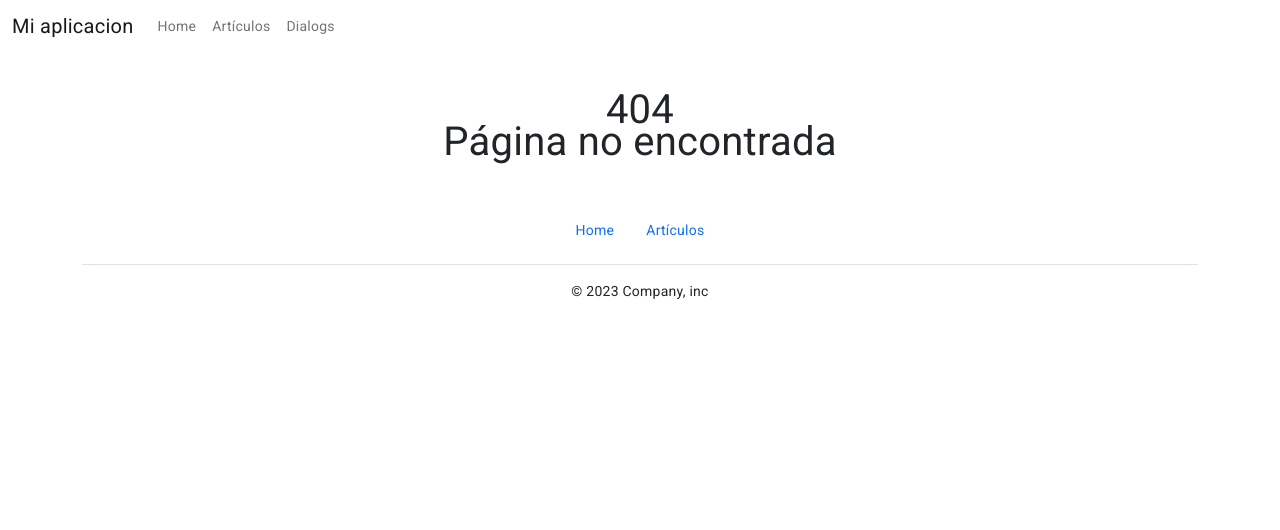
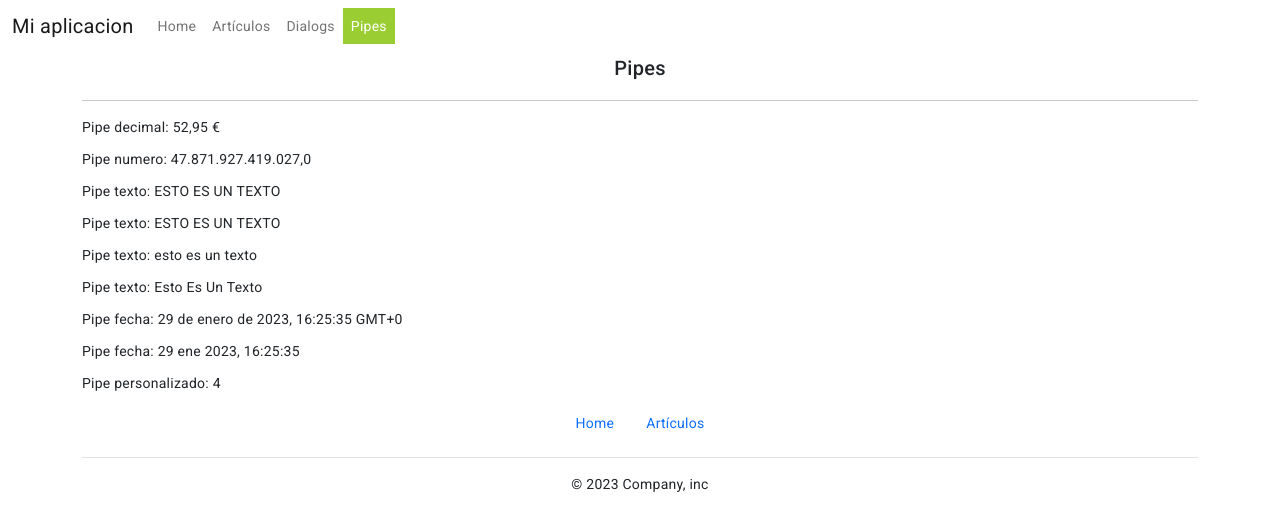
Before and after one commit to SrDmitrovSolvam/AngularEjemplos2, an Angular app: page /pipes in a window 1280 px wide. Before the commit this address had no page. Shown: the top 530 px of the page. Built offline with nearby package versions, Linux system fonts and the light colour scheme.

Commit message:
Pipes implementados. Pipe personalizado creado

```diff
--- a/src/app/app-routing.module.ts
+++ b/src/app/app-routing.module.ts
@@ -4,6 +4,7 @@ import {HomeComponent} from "./pages/home/home.component";
 import {ArticulosComponent} from "./pages/articulos/articulos.component";
 import {NotfoundComponent} from "./pages/notfound/notfound.component";
 import {DialogComponent} from "./pages/dialog/dialog/dialog.component";
+import {PipesComponent} from "./pages/pipes/pipes.component";
 
 //Aquí se definen los componentes que tienen navegacion
 const routes: Routes = [
@@ -29,6 +30,10 @@ const routes: Routes = [
     path: 'dialog',
     component: DialogComponent
   },
+  {
+    path: 'pipes',
+    component: PipesComponent
+  },
 
   //Recogedor de direcciones malas - SIEMPRE AL FINAL
   {
--- a/src/app/app.module.ts
+++ b/src/app/app.module.ts
@@ -1,4 +1,4 @@
-import { NgModule } from '@angular/core';
+import {LOCALE_ID, NgModule} from '@angular/core';
 import { BrowserModule } from '@angular/platform-browser';
 
 import { AppRoutingModule } from './app-routing.module';
@@ -23,6 +23,12 @@ import { BasicDialogComponent } from './pages/dialog/basic-dialog/basic-dialog.c
 import {MatDialogModule} from "@angular/material/dialog";
 import { DataDialogComponent } from './pages/dialog/data-dialog/data-dialog.component';
 import { PipesComponent } from './pages/pipes/pipes.component';
+import localeES from '@angular/common/locales/es'
+//Así se importa el locale del idioma
+import {DatePipe, registerLocaleData} from "@angular/common";
+import { PipePersonalizadoPipe } from './pages/pipes/custom/pipe-personalizado.pipe';
+//Así se registra
+registerLocaleData(localeES, 'es')
 
 @NgModule({
   declarations: [
@@ -35,7 +41,8 @@ import { PipesComponent } from './pages/pipes/pipes.component';
     DialogComponent,
     BasicDialogComponent,
     DataDialogComponent,
-    PipesComponent
+    PipesComponent,
+    PipePersonalizadoPipe
   ],
   imports: [
     BrowserModule,
@@ -52,7 +59,12 @@ import { PipesComponent } from './pages/pipes/pipes.component';
     MatButtonModule,
     MatDialogModule
   ],
-  providers: [],
+  providers: [
+    //Así se inyecta el locale español
+    {provide:LOCALE_ID, useValue:'es-ES'},
+    // Inyectar DatePipe
+    DatePipe
+  ],
   bootstrap: [AppComponent]
 })
 export class AppModule { }
--- a/src/app/layout/navbar/navbar.component.html
+++ b/src/app/layout/navbar/navbar.component.html
@@ -27,6 +27,11 @@
         <li class="nav-item" [routerLinkActive]="['active']">
           <a class="nav-link" [routerLink]="['dialog']">Dialogs</a>
         </li>
+
+        <!--Página 4 -->
+        <li class="nav-item" [routerLinkActive]="['active']">
+          <a class="nav-link" [routerLink]="['pipes']">Pipes</a>
+        </li>
       </ul>
     </div>
   </div>
--- /dev/null
+++ b/src/app/pages/pipes/custom/pipe-personalizado.pipe.ts
@@ -0,0 +1,22 @@
+import { Pipe, PipeTransform } from '@angular/core';
+
+@Pipe({
+  name: 'pipePersonalizado'
+})
+export class PipePersonalizadoPipe implements PipeTransform {
+
+  // Value -> Valor de entrada
+  // Args -> opciones del pipe
+  // retorno
+
+
+  transform(
+    value: number, //Valor de entrada
+    exponente: number = 1 //opciones - argumentos que recibe (si no recibe, cuenta con valor predeterminado)
+  ): number //valor de salida
+  {
+    //acciones
+    return Math.pow(value, exponente);
+  }
+
+}
--- a/src/app/pages/pipes/pipes.component.html
+++ b/src/app/pages/pipes/pipes.component.html
@@ -1 +1,48 @@
-<p>pipes works!</p>
+<div class="container">
+  <h2 class="text-center">Pipes</h2>
+  <hr>
+
+  <!--Pipe decimal-->
+  <div class="m-auto w-0">
+    <!--Se especifica que tipo de pipe es y sus propiedades-->
+    <p>Pipe decimal: {{decimal | currency:
+      'EUR':
+      'symbol':
+      '1.0-2':
+      'es'}}</p>
+  </div>
+
+  <!--Pipe number-->
+  <div class="m-auto w-0">
+    <p>Pipe numero: {{numero | number: '2.1-5': 'es'}}</p>
+  </div>
+
+  <!--Pipe text-->
+  <div class="m-auto w-0">
+    <!--La manera normal-->
+    <p>Pipe texto: {{texto.toUpperCase()}}</p>
+    <!--Usando pipes-->
+    <p>Pipe texto: {{texto | uppercase}}</p>
+    <p>Pipe texto: {{texto | lowercase}}</p>
+    <p>Pipe texto: {{texto | titlecase}}</p>
+  </div>
+
+  <!--Pipe date por html-->
+  <div class="m-auto w-0">
+    <p>Pipe fecha: {{fechaHTML | date: 'long': '': 'es'}}</p>
+  </div>
+  <!--Pipe date por TS-->
+  <div class="m-auto w-0">
+    <p>Pipe fecha: {{fechaTS}}</p>
+  </div>
+
+  <!--Pipe personalizado-->
+  <div class="m-auto w-0">
+    <p>Pipe personalizado: {{2 | pipePersonalizado: 2}}</p>
+  </div>
+
+
+
+
+
+</div>
--- a/src/app/pages/pipes/pipes.component.ts
+++ b/src/app/pages/pipes/pipes.component.ts
@@ -1,4 +1,5 @@
 import { Component } from '@angular/core';
+import {DatePipe} from "@angular/common";
 
 @Component({
   selector: 'app-pipes',
@@ -7,4 +8,24 @@ import { Component } from '@angular/core';
 })
 export class PipesComponent {
 
+  // VARIABLES
+  texto = 'esto es un texto';
+  numero = 47871927419027;
+  decimal = 52.95;
+  fechaHTML = new Date();
+  fechaTS?: string | null;
+
+  // PIPES Por código
+
+  //Un pipe se importa con el constructor
+  constructor(private datePipe: DatePipe) {
+  }
+
+  ngOnInit() {
+    //Aquí hay que inicializar el pipe
+    const f = this.datePipe.transform(new Date(), 'medium')
+    console.log(f)
+    this.fechaTS = f;
+  }
+
 }
```
Also changed, not shown: 1 other file (tests, documents, lock files or other folders).
